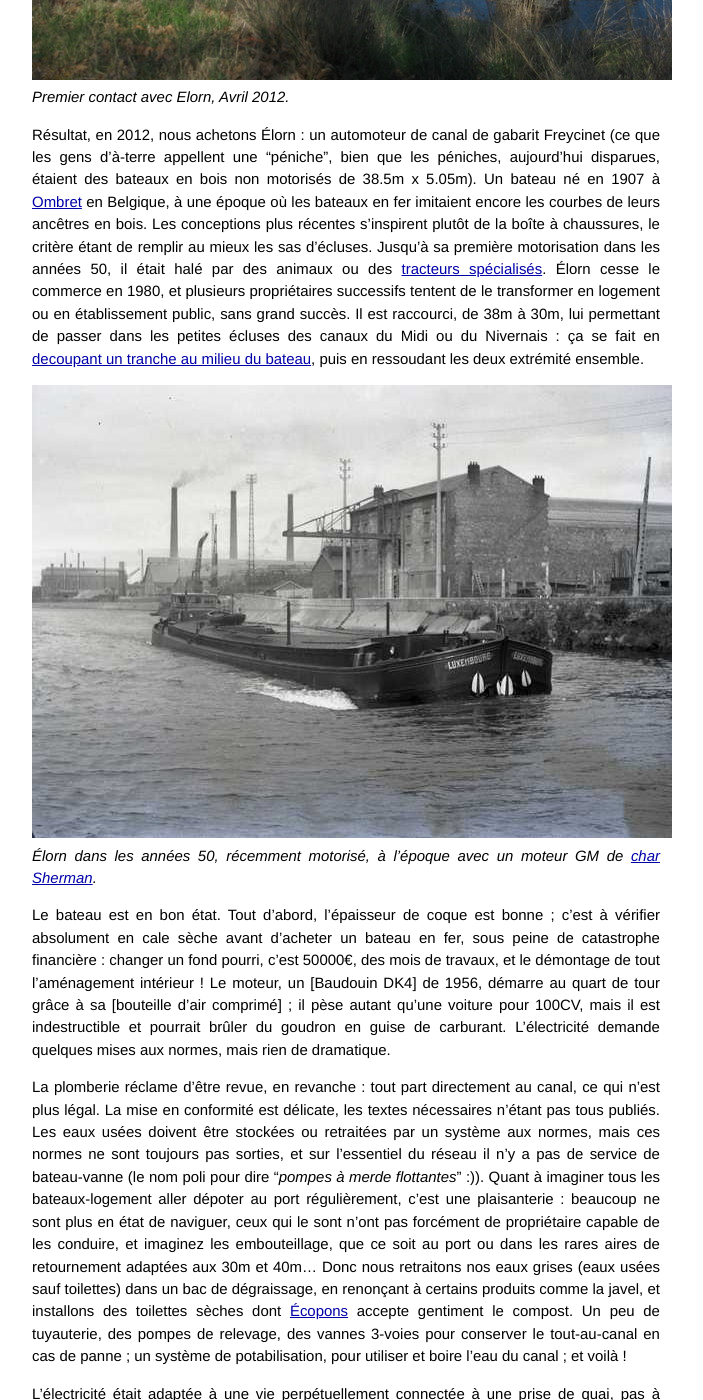
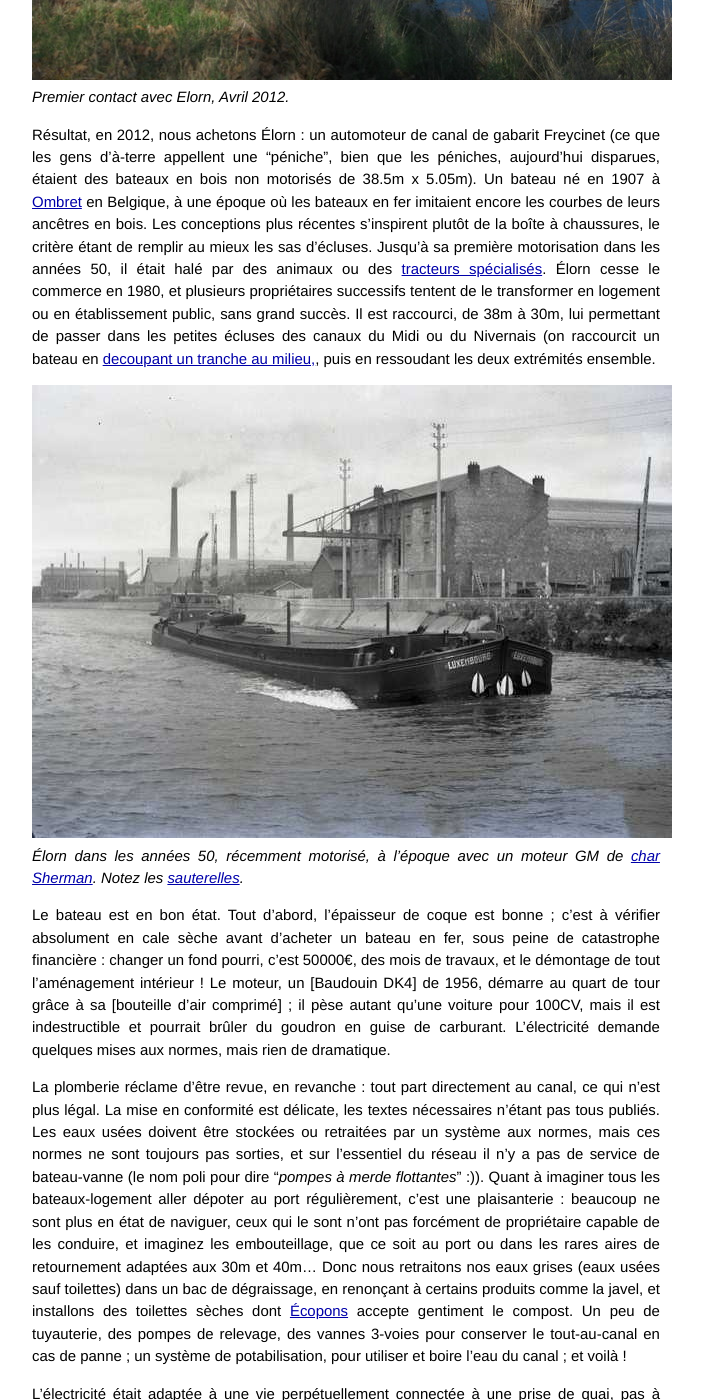
Before and after one commit to fab13n/elorn, a Jekyll site: the page built from _posts/2014-04-11-genese.markdown, in a window 1280 px wide and 1400 px high, scrolled down 2171 px. Shown: the whole window, without its empty margins (294-997 px from the left). Built offline with Jekyll 4.4.1, drawn with Linux system fonts in a browser that asks for light colours; Markdown is read by kramdown in place of the engine named in the settings.

Commit message:
rewording in genesis

```diff
--- a/_posts/2014-04-11-genese.markdown
+++ b/_posts/2014-04-11-genese.markdown
@@ -40,14 +40,16 @@ d'écluses. Jusqu'à sa première motorisation dans les années 50, il
 Élorn cesse le commerce en 1980, et plusieurs propriétaires successifs
 tentent de le transformer en logement ou en établissement public, sans
 grand succès. Il est raccourci, de 38m à 30m, lui permettant de passer
-dans les petites écluses des canaux du Midi ou du Nivernais : ça se
-fait en
-[decoupant un tranche au milieu du bateau](http://www.kairos-peniche.com/la-vie-du-kairos/raccourcir-un-bateau/),
-puis en ressoudant les deux extrémité ensemble.
+dans les petites écluses des canaux du Midi ou du Nivernais (on
+raccourcit un bateau en
+[decoupant un tranche au milieu,](http://www.kairos-peniche.com/la-vie-du-kairos/raccourcir-un-bateau/),
+puis en ressoudant les deux extrémités ensemble.
 
 ![Premier contact]({{ site.baseurl }}/img/genese-luxembourg-640.jpg)
 _Élorn dans les années 50, récemment motorisé, à l'époque avec un
-moteur GM de [char Sherman](http://fr.wikipedia.org/wiki/Char_M4_Sherman)._
+moteur GM de
+[char Sherman](http://fr.wikipedia.org/wiki/Char_M4_Sherman). Notez
+les [sauterelles](http://bordabord.org/news/sauterelle)._
 
 Le bateau est en bon état. Tout d'abord, l'épaisseur de coque est
 bonne ; c'est à vérifier absolument en cale sèche avant d'acheter un
```
